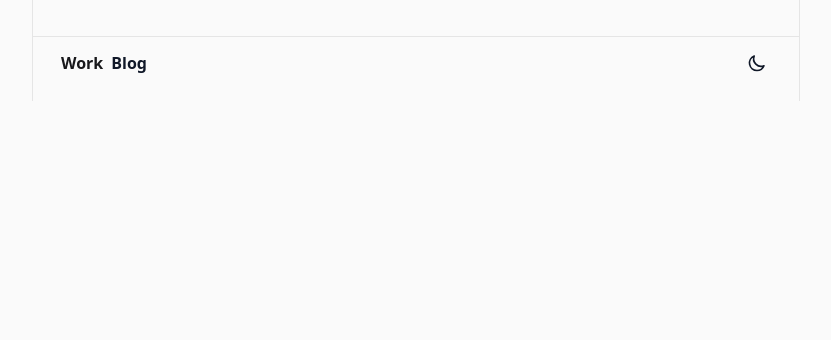
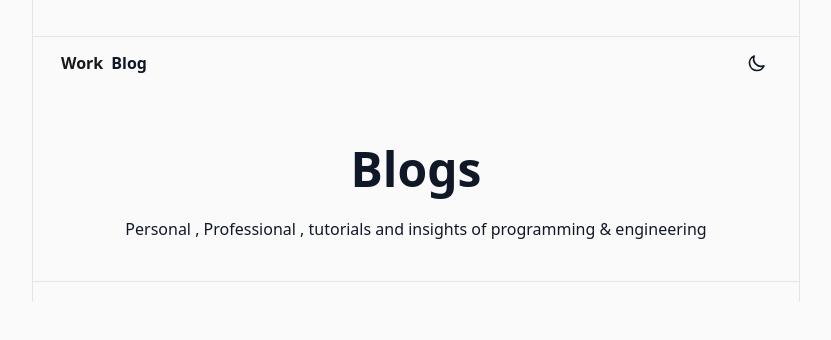
Before and after one commit to Arnav270803/MyPortfolio, a React (Vite) app: page /bblog in a window 1280 px wide. Shown: the top 340 px of the page, without its empty margins (224-1055 px from the left). Built offline with nearby package versions, Linux system fonts and the light colour scheme; some icons are missing.

Commit message:
prepare a basic working blog ui initials

```diff
--- /dev/null
+++ b/src/Component/Bloging.jsx
@@ -0,0 +1,24 @@
+import React from 'react'
+
+const bloging = ({isDark}) => {
+  return (
+    <div>
+    <div className='flex items-center justify-center mt-16'>
+      <div className='font-semibold text-5xl '>
+        Blogs
+      </div>
+
+
+    </div>
+          <div className='flex items-center justify-center mt-6 text-s '>
+
+            Personal , Professional , tutorials and insights of programming & engineering
+          </div>
+       <div className={`border-b ${isDark ? 'border-gray-800' : 'border-neutral-200'} mt-10`}>
+
+       </div>
+    </div>
+  )
+}
+
+export default bloging
--- /dev/null
+++ b/src/Component/blogMainSection.jsx
@@ -0,0 +1,9 @@
+import React from 'react'
+
+const blogMainSection = () => {
+  return (
+    <div>blogMainSection</div>
+  )
+}
+
+export default blogMainSection
--- a/src/pages/BlogPage.jsx
+++ b/src/pages/BlogPage.jsx
@@ -1,5 +1,6 @@
 import React from 'react'
 import Navbar from '../Component/Navbar'
+import Bloging from '../Component/Bloging'
 
 const BlogPage = ({isDark , setIsDark}) => {
       const toggleTheme = () => {
@@ -11,7 +12,14 @@ const BlogPage = ({isDark , setIsDark}) => {
         <div className={`max-w-3xl border-l border-r ${isDark ? 'border-gray-800' : 'border-neutral-200'} mx-auto  py-5`}>
           <div className="mt-4 ">
                 <Navbar isDark={isDark} toggleTheme={toggleTheme}/>
+
           </div>
+
+          <div className='mt-4'>
+            <Bloging isDark={isDark}/>
+
+          </div>
+
         </div>
       </div>
     </div>
```
